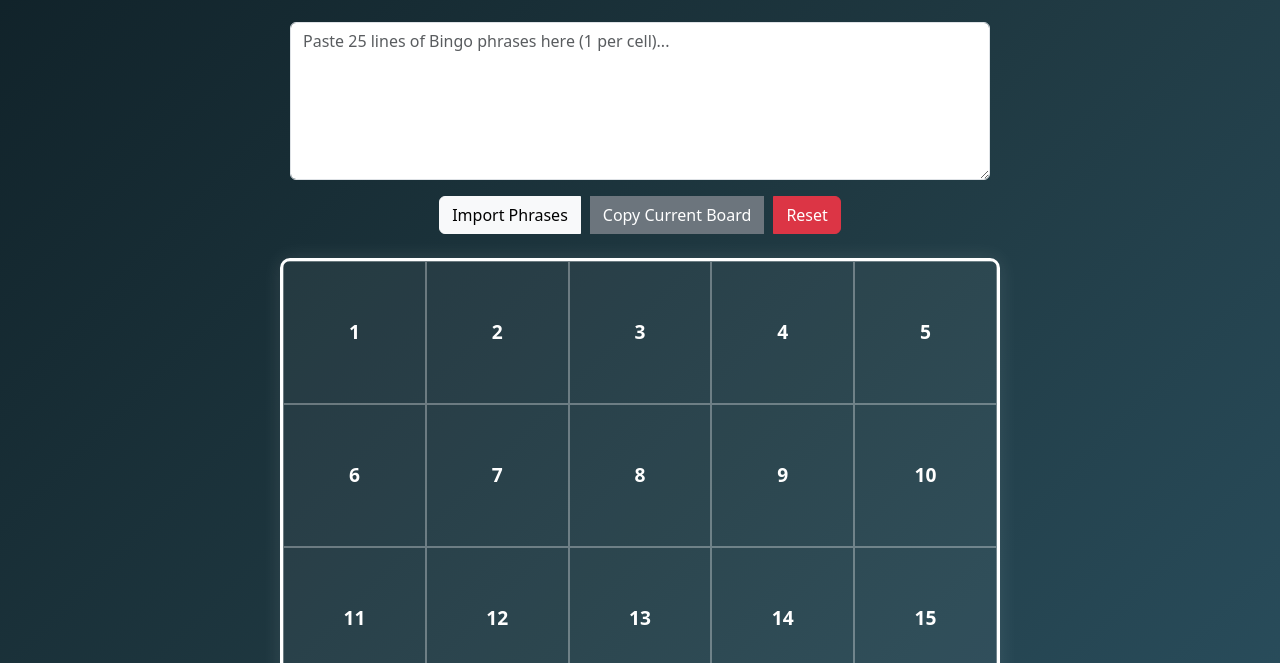
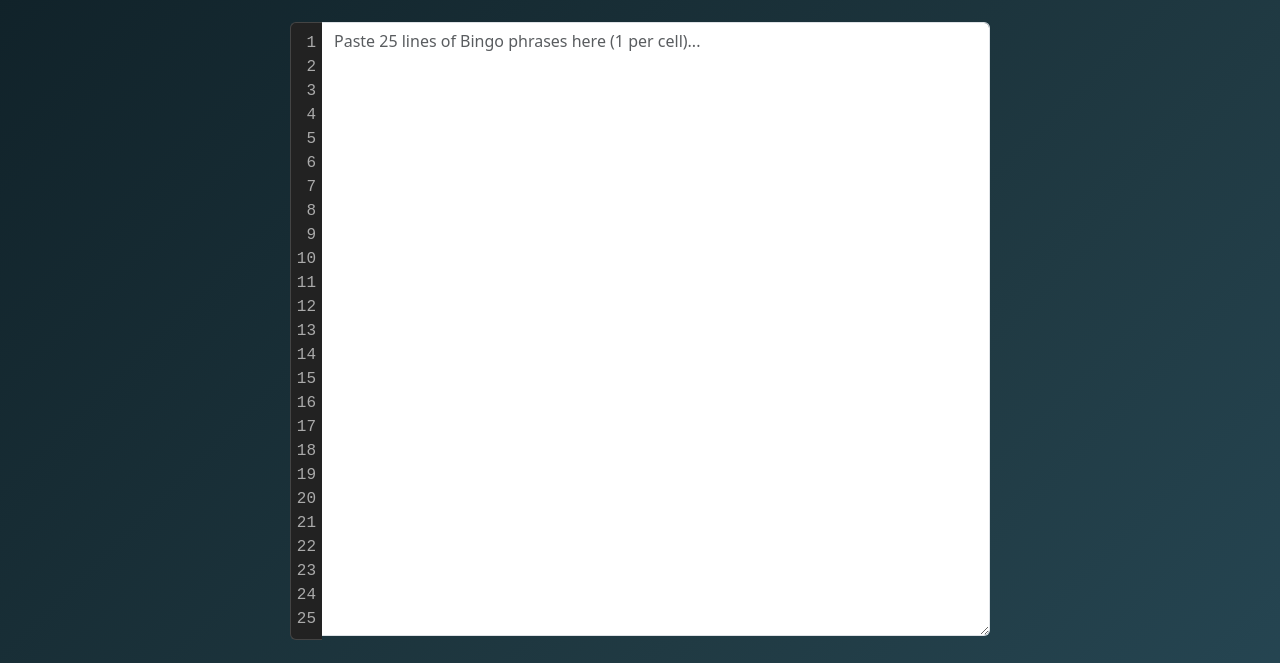
Before and after one commit to ItsAlexIK/Bingo, a plain HTML site: page index.html in a window 1280 px wide. Shown: the part 137-800 px from the top of the page. Drawn offline with nearby package versions, Linux system fonts and the light colour scheme.

Commit message:
user-friendly-import

```diff
--- a/index.html
+++ b/index.html
@@ -27,8 +27,15 @@
         View on GitHub - ItsAlex
     </a>
 
-    <textarea id="textImportArea" rows="6" class="form-control mb-3"
-        placeholder="Paste 25 lines of Bingo phrases here (1 per cell)..."></textarea>
+    <div style="display: flex; align-items: flex-start; max-width: 700px; width: 100%; margin-bottom: 1rem;">
+        <div id="gutter"
+            style="user-select:none; text-align: right; color: #aaa; background: #222; padding: 8px 6px 8px 0; font-family: monospace; font-size: 1rem; line-height: 1.5; border-radius: 6px 0 0 6px;">
+            1<br>2<br>3<br>4<br>5<br>6<br>7<br>8<br>9<br>10<br>11<br>12<br>13<br>14<br>15<br>16<br>17<br>18<br>19<br>20<br>21<br>22<br>23<br>24<br>25
+        </div>
+        <textarea id="textImportArea" rows="6" class="form-control mb-3"
+            placeholder="Paste 25 lines of Bingo phrases here (1 per cell)..."
+            style="border-radius: 0 6px 6px 0; border-left: none;"></textarea>
+    </div>
 
     <div class="btn-group mb-4">
         <button class="btn btn-light" onclick="importFromText()">Import Phrases</button>
--- a/script.js
+++ b/script.js
@@ -82,4 +82,42 @@ function resetBingo() {
   });
 }
 
+function enforceMaxLines(e) {
+  const lines = textImportArea.value.split('\n');
+  if (lines.length > 25) {
+    textImportArea.value = lines.slice(0, 25).join('\n');
+    updateGutter();
+    if (e && e.type === 'paste') {
+      e.preventDefault();
+    }
+  }
+}
+
+const textImportArea = document.getElementById('textImportArea');
+const gutter = document.getElementById('gutter');
+
+function updateGutter() {
+  const lines = textImportArea.value.split('\n').length;
+  let gutterHTML = '';
+  for (let i = 1; i <= Math.max(25, lines); i++) {
+    gutterHTML += i + '<br>';
+  }
+  gutter.innerHTML = gutterHTML;
+}
+
+if (textImportArea && gutter) {
+  textImportArea.rows = 25;
+  updateGutter();
+  textImportArea.addEventListener('input', function(e) {
+    enforceMaxLines(e);
+    updateGutter();
+  });
+  textImportArea.addEventListener('paste', function(e) {
+    setTimeout(() => {
+      enforceMaxLines(e);
+      updateGutter();
+    }, 0);
+  });
+}
+
 checkBingo();
--- a/style.css
+++ b/style.css
@@ -73,6 +73,33 @@ textarea {
     resize: vertical;
 }
 
+#gutter {
+    min-width: 2em;
+    border: 1px solid #444;
+    border-right: none;
+    background: #222;
+    color: #aaa;
+    padding: 8px 6px 8px 0;
+    font-family: monospace;
+    font-size: 1rem;
+    line-height: 1.5;
+    border-radius: 6px 0 0 6px;
+    user-select: none;
+    text-align: right;
+    height: 100%;
+    box-sizing: border-box;
+}
+
+#textImportArea {
+    border-radius: 0 6px 6px 0;
+    border-left: none;
+    font-family: inherit;
+    font-size: 1rem;
+    line-height: 1.5;
+    min-height: 37.5px;
+    box-sizing: border-box;
+}
+
 .btn-group {
     display: flex;
     gap: 10px;
```
